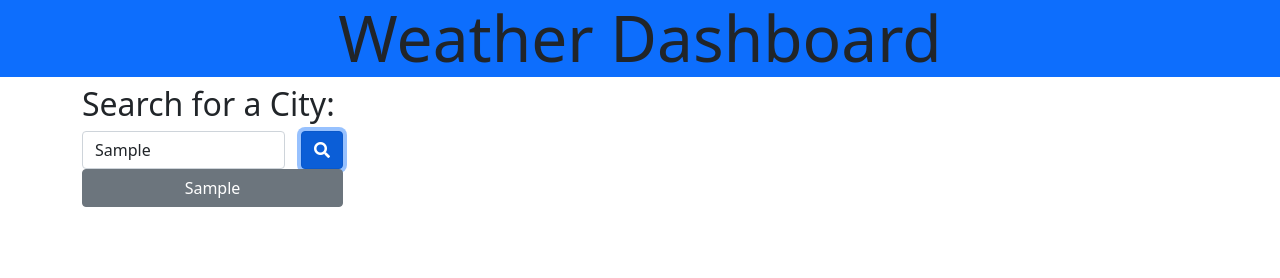
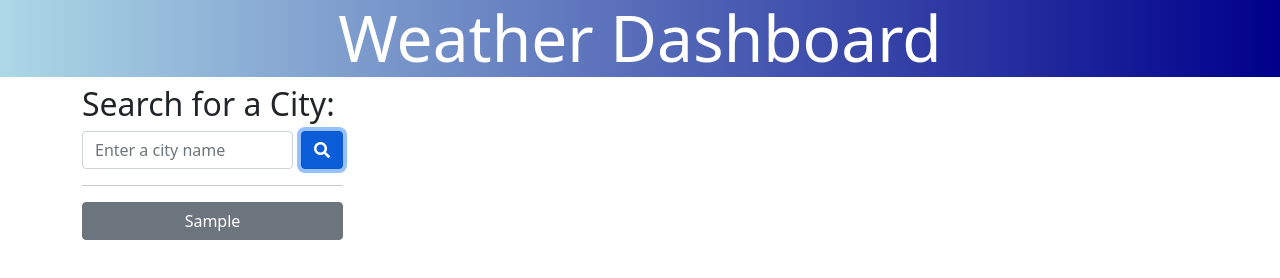
Before and after one commit to seanscraig/weather-dashboard, a plain HTML site: page index.html in a window 1280 px wide. Both pictures are taken after typing "Sample" into the empty fields and a click on the button 322 px from the left and 150 px from the top of the page. Drawn offline with nearby package versions, Linux system fonts and the light colour scheme; no server answers.

Commit message:
Added some styling, fixed the dupicate button bug

```diff
--- a/assets/css/style.css
+++ b/assets/css/style.css
@@ -1,3 +1,12 @@
+p {
+  font-size: 12px;
+}
+
+.jumbotron {
+  background-image: linear-gradient(to left, darkblue , lightblue);
+  color: #fff;
+}
+
 .icon{
   width: 50px;
 }
--- a/assets/js/script.js
+++ b/assets/js/script.js
@@ -4,7 +4,6 @@ var $searchHistoryEl = document.getElementById("search-history");
 
 var cityFormEl = document.getElementById("city-form");
 var cityEl = document.getElementById("city-search");
-// var searchBtnEl = document.getElementById("searchBtn");
 
 const APIKey = "17df62e6c611e766e40ad0ad3ee5ec14";
 
@@ -13,16 +12,19 @@ var searchHistory = [];
 var formSubmitHandler = function(event) {
   event.preventDefault();
 
-  // $todayEl.innerHTML = "";
-  // $fiveDayEl.innerHTML = "";
+  var cityName = cityEl.value.trim();
+  cityEl.value = "";
 
-  var cityName = cityEl.value.trim();
   if (cityName === "") {
     alert("Please enter a city.");
     return;
   } else {
     cityName = capFirstLetter(cityName);
-    searchHistory.push(cityName);
+
+    if (searchHistory.indexOf(cityName) === -1){
+      searchHistory.push(cityName);
+    }
+
     localStorage.setItem("search-history", JSON.stringify(searchHistory));
     renderHistory();
     getWeather(cityName);
@@ -34,6 +36,7 @@ var buttonSearchHandler = function(event) {
 
   var btn = event.target;
   var city = btn.getAttribute("data-search");
+
   getWeather(city);
 }
 
@@ -42,12 +45,13 @@ function renderHistory() {
 
   for (var i = 0; i < searchHistory.length; i++) {
     var history = searchHistory[i];
+    var button = document.createElement("button");
 
-    var button = document.createElement("button");
     button.setAttribute("type", "button");
     button.setAttribute("data-search", history);
+
     button.textContent = history;
-    // button.id ="search-button";
+
     button.classList.add("btn");
     button.classList.add("btn-secondary");
 
@@ -98,14 +102,11 @@ function displayToday(city,data){
   var $uvButton = document.createElement("button");
   var $currentWeatherIconEl = document.createElement("img");
 
-
-
-  $cityNameEl.textContent = capFirstLetter(city)+" "+moment().format("(MM/DD/YYYY)");;
+  $cityNameEl.textContent = capFirstLetter(city)+" "+moment.unix(data.current.dt).format("(MM/DD/YYYY)")
   $currentDescriptionEl.textContent = capFirstLetter(data.current.weather[0].description);
   $currentTempEl.textContent = "Temp: "+data.current.temp+" ºF";
   $currentWindEl.textContent = "Wind: "+data.current.wind_speed+" MPH";
   $currentHumidityEl.textContent = "Humidity: "+data.current.humidity+" %";
-
 
   $currentUVLabel.textContent = "UV Index: ";
   $uvButton.textContent = data.current.uvi;
--- a/index.html
+++ b/index.html
@@ -28,8 +28,9 @@
       <div class="row">
         <!-- Search for city -->
         <div class="col-md-3">
+          <div class="mb-2">
             <h2>Search for a City:</h2>
-          <form id="city-form" class="d-flex gap-2">
+            <form id="city-form" class="d-flex">
               <input
                 id="city-search"
                 class="form-control me-2"
@@ -40,13 +41,15 @@
                 <i class="fas fa-search"></i>
               </button>
             </form>
+          </div>
+          <hr>
 
           <div id="search-history" class="d-grid gap-2"></div>
         </div>
 
         <div class="col-md-9">
           <!-- Todays Weather -->
-          <div id="today"></div>
+          <div id="today" class="container mb-2"></div>
 
           <!-- Five day forecast -->
           <div id="five-day" class="row"></div>
```
Lines whose indentation alone changed are shown as unchanged.
